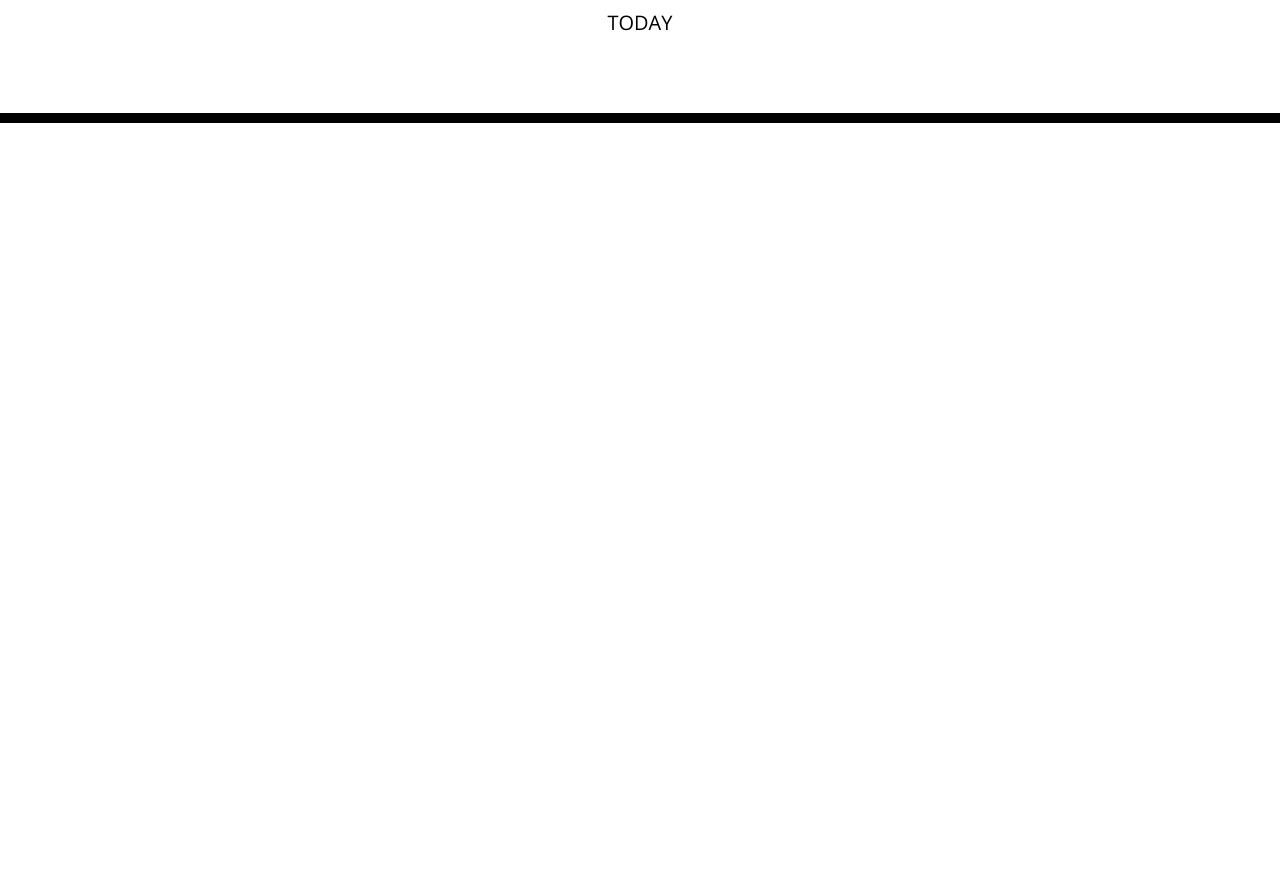
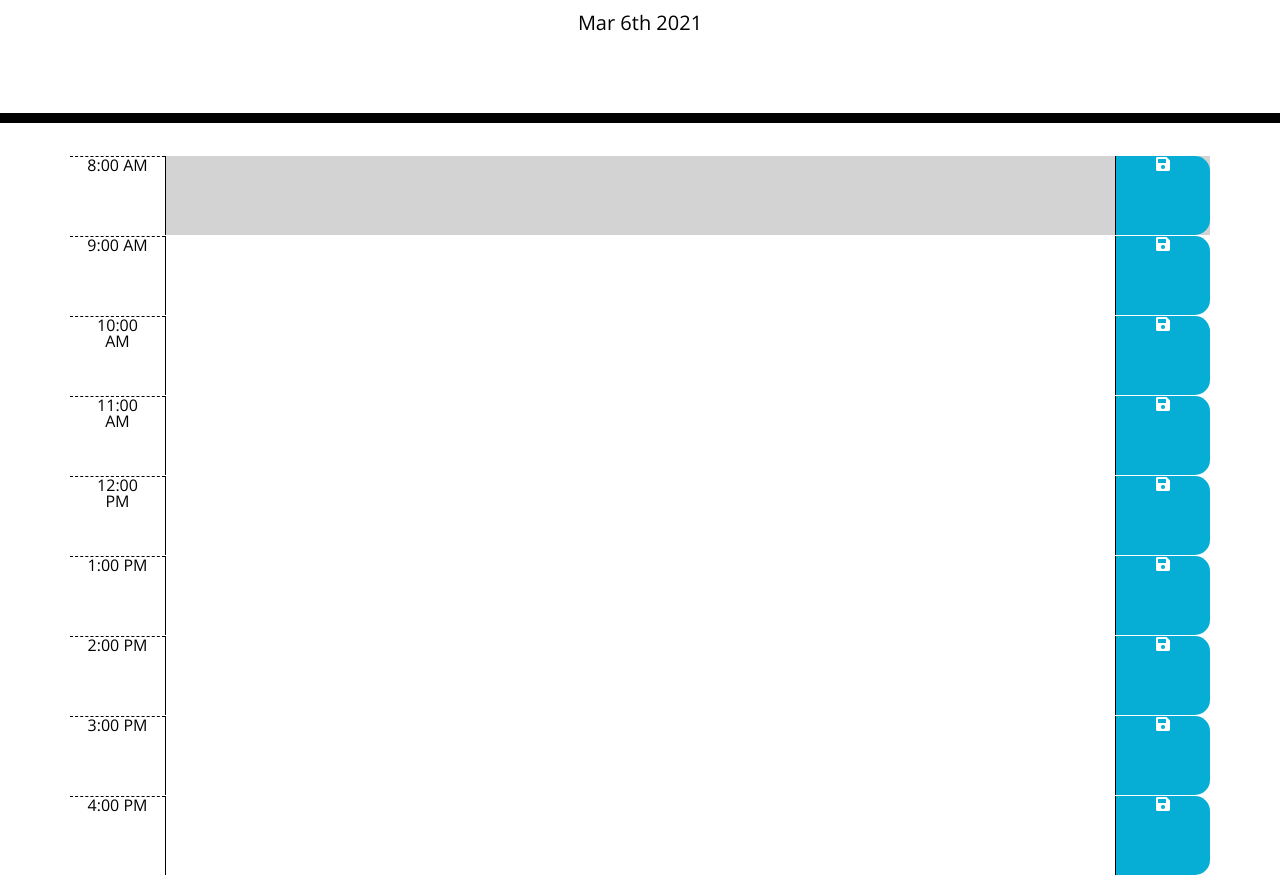
Before and after one commit to LauraOberwetter/05Homework, a plain HTML site: page index.html in a window 1280 px wide. Shown: the part 181-1056 px from the top of the page. Before the commit the page ends 800 px from the top, so only its background shows below. Drawn offline with nearby package versions, Linux system fonts and the light colour scheme.

Commit message:
02 Commit

```diff
--- a/index.html
+++ b/index.html
@@ -28,12 +28,69 @@
       <p class="lead">A simple calendar app for scheduling your work day</p>
       <p id="currentDay" class="lead"> TODAY </p>
     </header>
-    <div class="container">
+    <div class="container time-block">
       <!-- Timeblocks go here -->
+      <section id="8Row" class="row">
+        <div id ="8" class="hour col-1">8:00 AM</div>
+        <textarea id="8RowText" class="col-10"></textarea>
+        <div class="saveBtn col-1"><i class="fas fa-save"></i></div>
+      </section>
+
+      <section id="9Row" class="row">
+        <div id ="9" class="hour col-1">9:00 AM</div>
+        <textarea id="8RowText" class="col-10"></textarea>
+        <div class="saveBtn col-1"><i class="fas fa-save"></i></div>
+      </section>
+
+      <section id="10Row" class="row">
+        <div id ="10" class="hour col-1">10:00 AM</div>
+        <textarea id="8RowText" class="col-10"></textarea>
+        <div class="saveBtn col-1"><i class="fas fa-save"></i></div>
+      </section>
+
+      <section id="11Row" class="row">
+        <div id ="11" class="hour col-1">11:00 AM</div>
+        <textarea id="8RowText" class="col-10"></textarea>
+        <div class="saveBtn col-1"><i class="fas fa-save"></i></div>
+      </section>
+
+      <section id="12Row" class="row">
+        <div id ="12" class="hour col-1">12:00 PM</div>
+        <textarea id="8RowText" class="col-10"></textarea>
+        <div class="saveBtn col-1"><i class="fas fa-save"></i></div>
+      </section>
+
+      <section id="1Row" class="row">
+        <div id ="1" class="hour col-1">1:00 PM</div>
+        <textarea id="8RowText" class="col-10"></textarea>
+        <div class="saveBtn col-1"><i class="fas fa-save"></i></div>
+      </section>
+
+      <section id="2Row" class="row">
+        <div id ="2" class="hour col-1">2:00 PM</div>
+        <textarea id="8RowText" class="col-10"></textarea>
+        <div class="saveBtn col-1"><i class="fas fa-save"></i></div>
+      </section>
+
+      <section id="3Row" class="row">
+        <div id ="3" class="hour col-1">3:00 PM</div>
+        <textarea id="8RowText" class="col-10"></textarea>
+        <div class="saveBtn col-1"><i class="fas fa-save"></i></div>
+      </section>
+
+      <section id="4Row" class="row">
+        <div id ="4" class="hour col-1">4:00 PM</div>
+        <textarea id="8RowText" class="col-10"></textarea>
+        <div class="saveBtn col-1"><i class="fas fa-save"></i></div>
+      </section>
+
     </div>
 
     <script src="https://cdnjs.cloudflare.com/ajax/libs/jquery/3.2.1/jquery.min.js"></script>
     <script src="https://cdnjs.cloudflare.com/ajax/libs/moment.js/2.24.0/moment.min.js"></script>
-    <script src="https://cdnjs.cloudflare.com/ajax/libs/moment.js/2.27.0/moment.min.js"></script>
+
+    <script src="script.js"></script>
+
+
   </body>
 </html>
--- a/script.js
+++ b/script.js
@@ -1,8 +1,35 @@
 var currentDayEl = $('#currentDay');
+var currentTimeEl = moment().format("h:00 a");
+var saveBtn = $('.saveBtn');
+var timeCol = $('.hour')
+
+// var text rows look into "this" for text area. relationship b/n "this" and save btn
+
+
+// onClick event listener for the save btn
+//when save is clicked, save this specific row
 
 
 // display the current day in #currentDay
 function displayTime() {
-    var rightNow = moment().format("MMM Do YY");
+    var rightNow = moment().format("MMM Do YYYY");
     currentDayEl.text(rightNow);
 }
+
+// invoke function to display current time
+displayTime();
+
+//change color of row based on time
+
+if ( $("div.8").text() < currentTimeEl) {
+    $("#8Row").addClass("past");
+} else if ( $("div.8").text() > currentTimeEl) {
+    $("#8Row").addClass("future");
+} else {
+    $("#8Row").addClass("present");
+};
+
+
+
+console.log("hour: " + $("div.8").text());
+console.log("current time: " + currentTimeEl);
--- a/style.css
+++ b/style.css
@@ -33,7 +33,7 @@ textarea{
 .row {
   white-space: pre-wrap;
   height: 80px;
-  border-top: 1px solid white;;
+  border-top: 1px solid white;
 }
 
 .hour {
```
